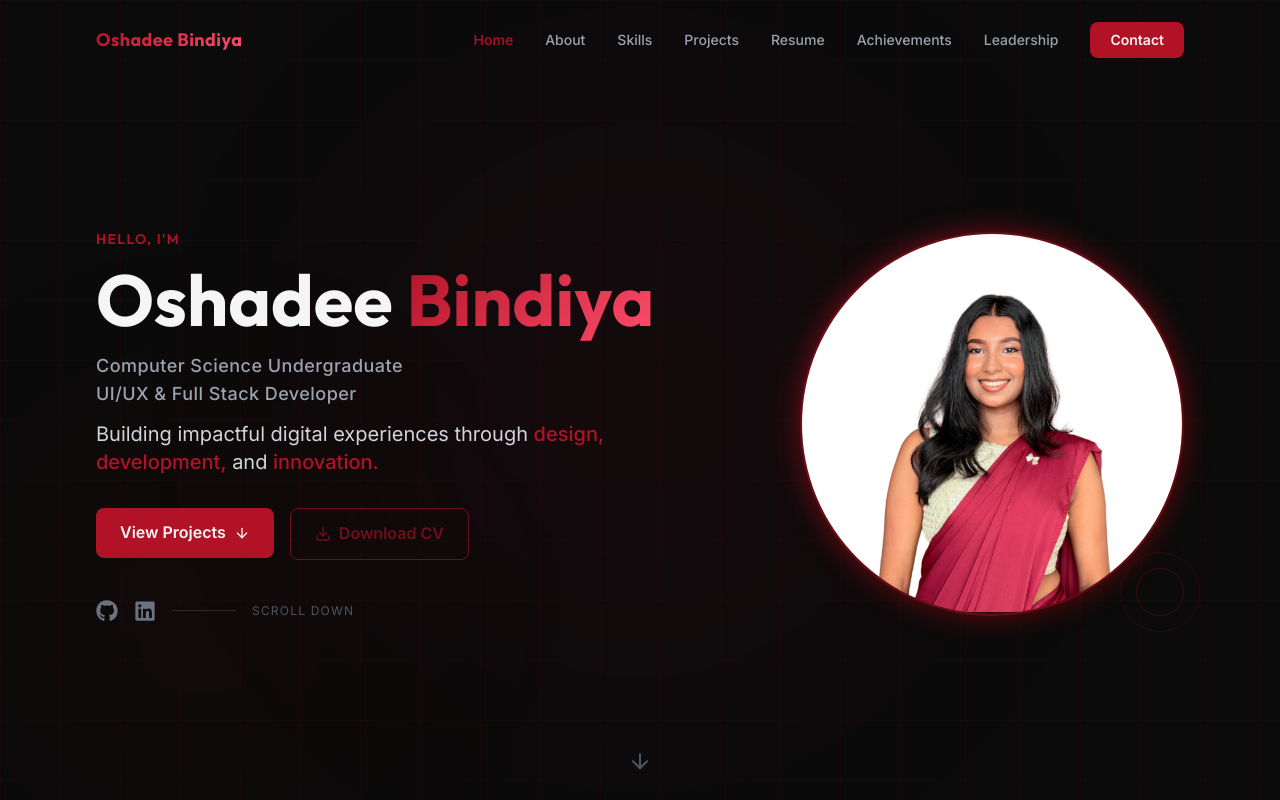
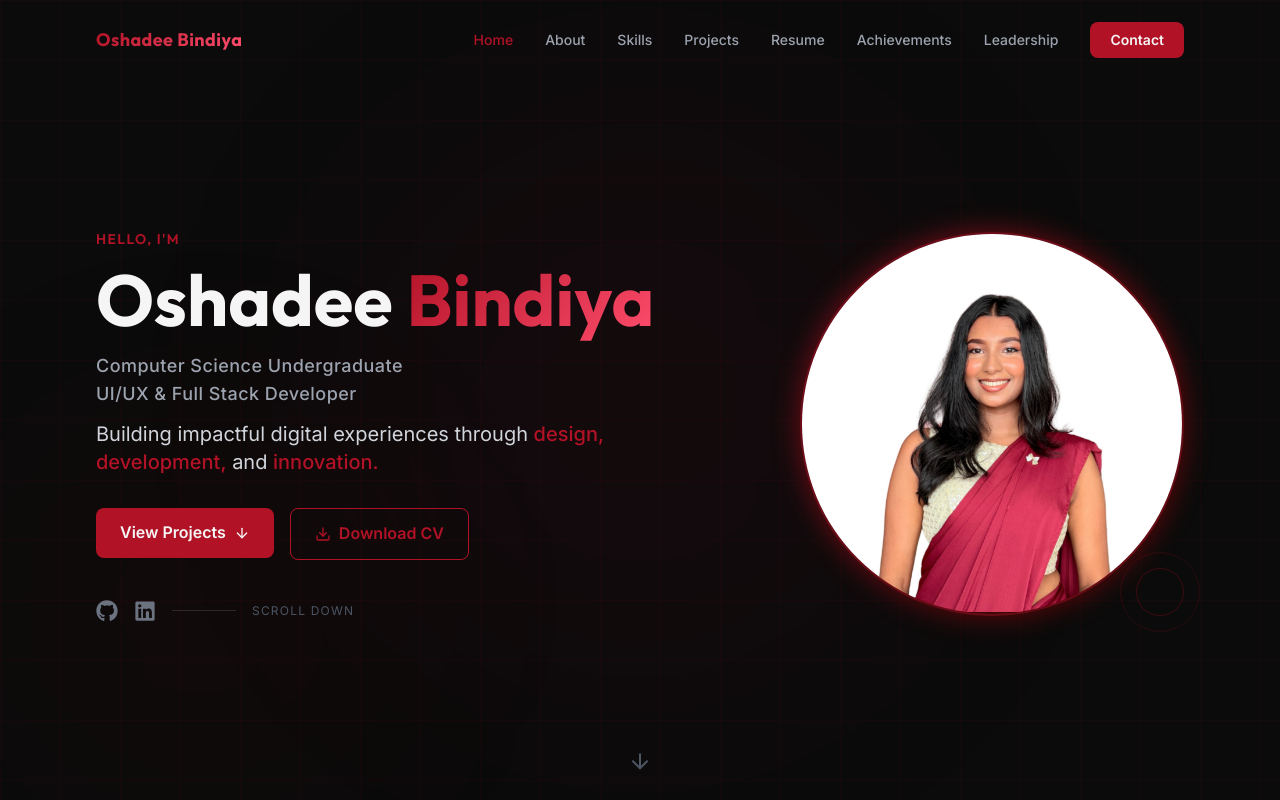
Before and after one commit to oshadeew/portfolio-oshadee, a React (Vite) app: page / in a window 1280 px wide. Shown: the top 800 px of the page. Built offline with nearby package versions, Linux system fonts and the light colour scheme.

Commit message:
feat: make CV download button functional

```diff
--- a/src/components/Hero.jsx
+++ b/src/components/Hero.jsx
@@ -81,10 +81,10 @@ export default function Hero() {
                 <FiArrowDown size={16} />
               </button>
             </Link>
-            <button className="btn-outline flex items-center gap-2 opacity-60 cursor-not-allowed" disabled title="CV coming soon">
+            <a href="/Oshadee_CV.pdf" download="Oshadee_Bindiya_CV.pdf" className="btn-outline flex items-center gap-2">
               <FiDownload size={16} />
               Download CV
-            </button>
+            </a>
           </motion.div>
 
           <motion.div variants={itemVariants} className="flex items-center gap-4">
```
